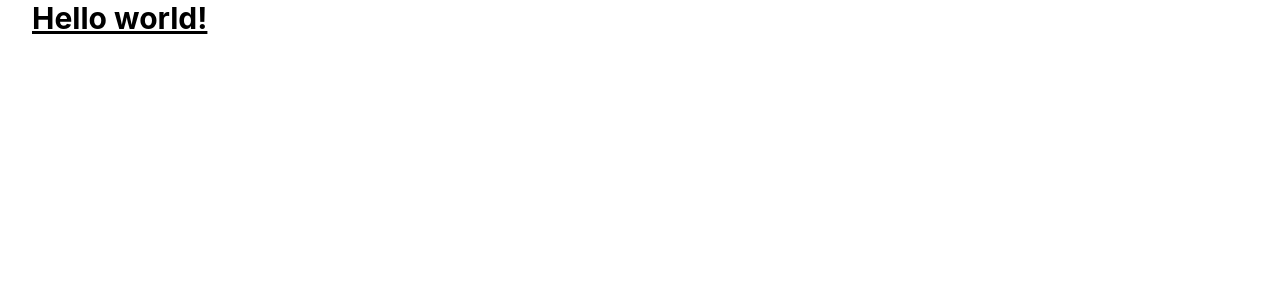
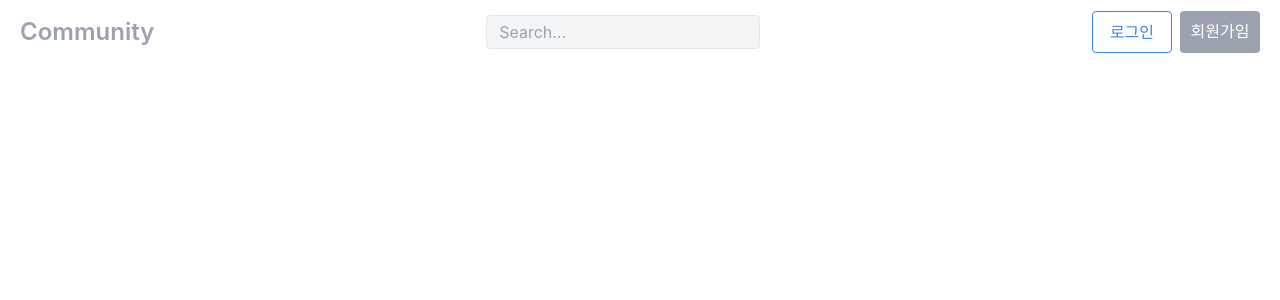
Before and after one commit to stk346/reddit-clone-app, a Next.js app in the folder client/: page / in a window 1280 px wide. Shown: the top 300 px of the page. Built offline with nearby package versions, Linux system fonts and the light colour scheme; no server answers.

Commit message:
me에서 pending 걸리는 버그 수정

```diff
--- a/client/src/pages/_app.tsx
+++ b/client/src/pages/_app.tsx
@@ -3,6 +3,7 @@ import '../styles/globals.css'
 import type { AppProps } from 'next/app'
 import { AuthProvider } from '../context/auth';
 import { useRouter } from 'next/router';
+import NavBar from '../components/NavBar';
 
 function MyApp({ Component, pageProps }: AppProps) {
   Axios.defaults.baseURL = process.env.NEXT_PUBLIC_SERVER_BASE_URL + "/api";
@@ -14,6 +15,7 @@ function MyApp({ Component, pageProps }: AppProps) {
   const authRoute = authRoutes.includes(pathname);
 
   return <AuthProvider>
+    {!authRoute && <NavBar />}
     <Component {...pageProps} />
     </AuthProvider>
 }
--- a/client/src/pages/index.tsx
+++ b/client/src/pages/index.tsx
@@ -6,7 +6,7 @@ import styles from '../styles/Home.module.css'
 const Home: NextPage = () => {
   return (
     <div className={styles.container}>
-      <h1 className="text-3xl font-bold underline">
+      <h1 className="text-3xl font-bold underline bg-white">
         Hello world!
       </h1>
     </div>
```
Also changed, not shown: 1 other file (tests, documents, lock files or other folders).
